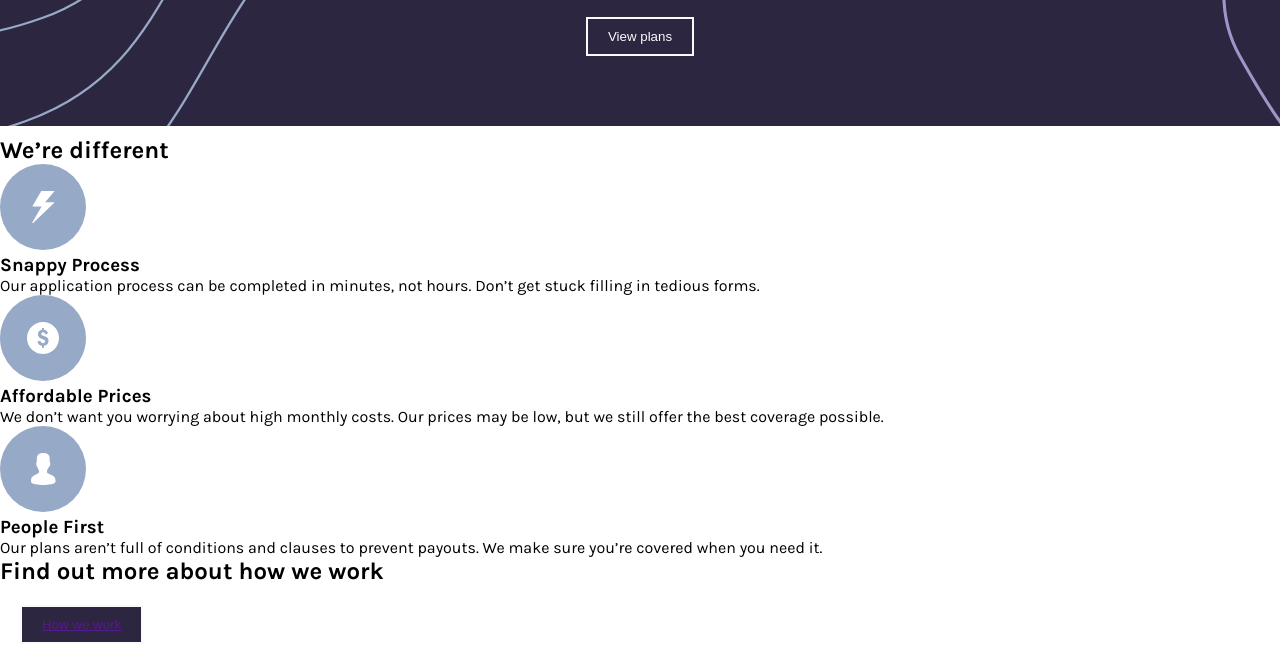
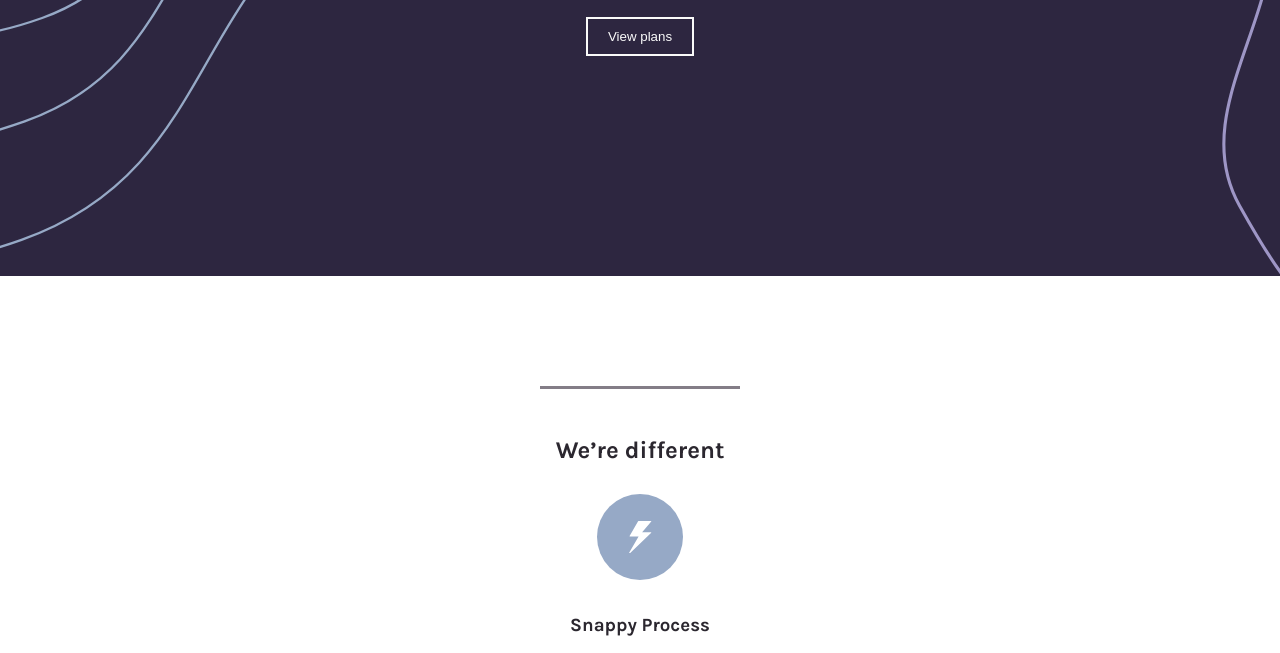
Before and after one commit to zs21/insure-landing-page, a plain HTML site: page index.html in a window 1280 px wide. Shown: the part 669-1322 px from the top of the page. Drawn offline with Linux system fonts and the light colour scheme.

Commit message:
About us section css

```diff
--- a/index.html
+++ b/index.html
@@ -60,6 +60,7 @@
     </div>
     <section class="about-us">
       <div class="greyline"></div>
+      <div class="about-us-container">
         <h1>We’re different</h1>
         <div class="card-container">
           <div class="card-icon">
@@ -68,10 +69,11 @@
               alt="icon-snappy-process"
             />
           </div>
+
           <h3>Snappy Process</h3>
           <p>
-          Our application process can be completed in minutes, not hours. Don’t
-          get stuck filling in tedious forms.
+            Our application process can be completed in minutes, not hours.
+            Don’t get stuck filling in tedious forms.
           </p>
         </div>
         <div class="card-container">
@@ -83,8 +85,8 @@
           </div>
           <h3>Affordable Prices</h3>
           <p>
-          We don’t want you worrying about high monthly costs. Our prices may be
-          low, but we still offer the best coverage possible.
+            We don’t want you worrying about high monthly costs. Our prices may
+            be low, but we still offer the best coverage possible.
           </p>
         </div>
         <div class="card-container">
@@ -93,9 +95,10 @@
           </div>
           <h3>People First</h3>
           <p>
-          Our plans aren’t full of conditions and clauses to prevent payouts. We
-          make sure you’re covered when you need it.
+            Our plans aren’t full of conditions and clauses to prevent payouts.
+            We make sure you’re covered when you need it.
           </p>
+        </div>
       </div>
     </section>
     <section class="how-we-work">
--- a/style.css
+++ b/style.css
@@ -43,17 +43,23 @@ nav ul {
 }
 
 .hero {
+  position: relative;
   text-align: center;
   color: var(--very-light-grey);
   /* background-image: url(./images/bg-pattern-intro-right-mobile.svg);
   background-position: bottom right;
   background-repeat: no-repeat; */
 }
+
+.hero-image {
+  display: block;
+}
 .hero-text-container {
   top: -10px;
   position: relative;
   padding-top: 50px;
-  padding-bottom: 50px;
+  padding-bottom: 200px;
+  margin-bottom: 100px;
   background-color: var(--dark-violet);
 
   background-size: 30%;
@@ -62,6 +68,7 @@ nav ul {
     url(./images/bg-pattern-intro-right-mobile.svg);
   background-repeat: no-repeat;
   background-position: left top, right bottom;
+  background-origin: padding-box;
   background-size: 30%;
 }
 
@@ -72,4 +79,39 @@ button {
   padding: 10px 20px 10px 20px;
   margin: 20px;
   color: var(--very-light-grey);
+  cursor: pointer;
 }
+
+.about-us {
+  position: relative;
+  text-align: center;
+  display: flex;
+  flex-direction: column;
+  align-items: center;
+}
+
+.greyline {
+  position: absolute;
+
+  height: 3px;
+  background-color: var(--dark-grayish-vioolet);
+  width: 200px;
+  align-items: center;
+}
+.about-us-container {
+  margin-top: 50px;
+  margin-bottom: 50px;
+  color: var(--very-dark-violet);
+}
+.card-container {
+  margin-top: 30px;
+  margin-bottom: 30px;
+}
+
+.card-container h3 {
+  margin: 20px;
+}
+
+.card-icon {
+  margin: 30px;
+}
```
Lines whose indentation alone changed are shown as unchanged.
